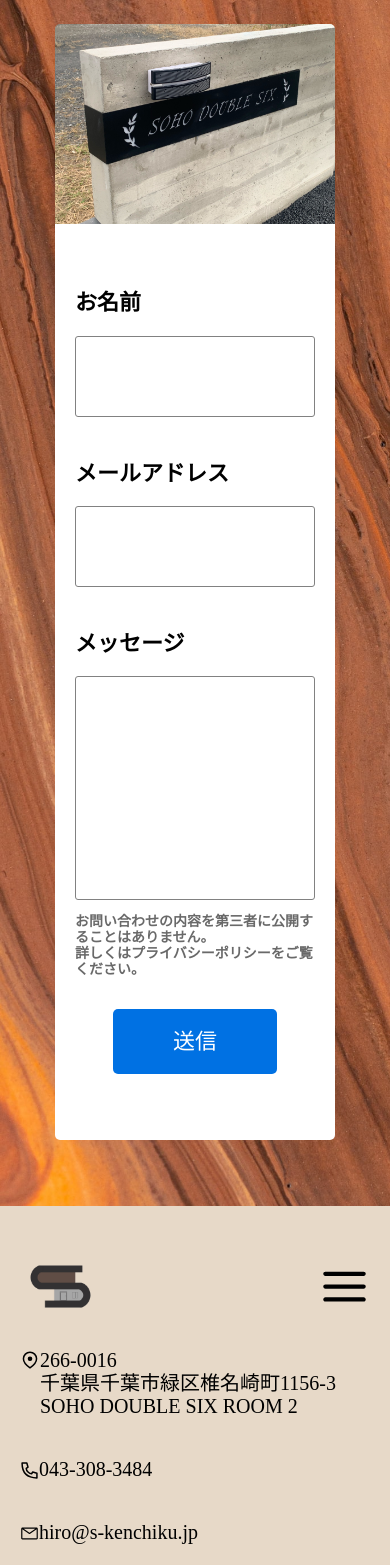
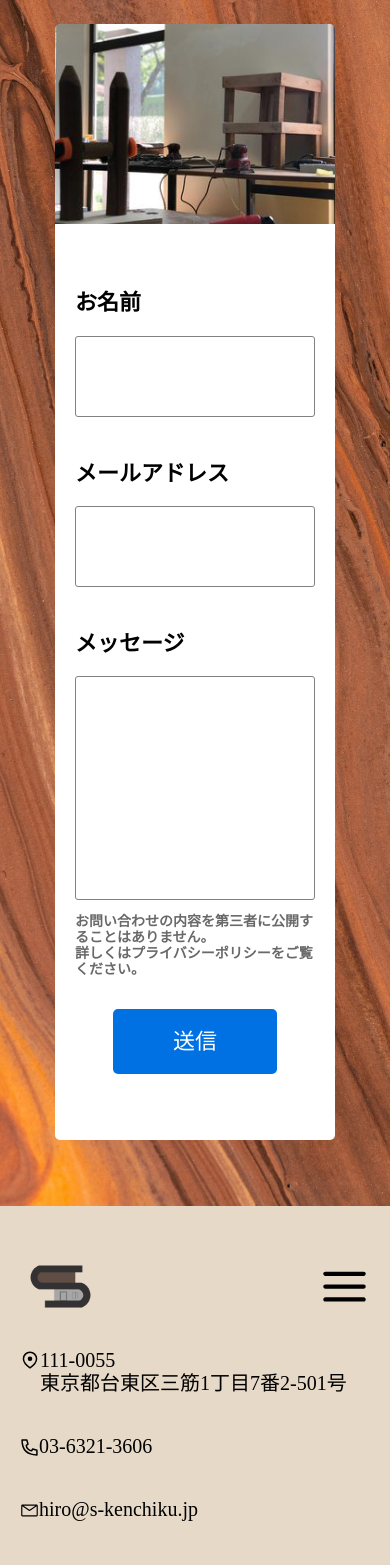
Before and after one commit to PagChomper/suzuki-demo-1, a React (Create React App) app: page /contact in a window 390 px wide. Shown: the part 432-1997 px from the top of the page. Built offline with nearby package versions, Linux system fonts and the light colour scheme; a web font is replaced by a local one.

Commit message:
changed package.json and text

```diff
--- a/package.json
+++ b/package.json
@@ -8,11 +8,11 @@
     "@testing-library/react": "^13.3.0",
     "@testing-library/user-event": "^13.5.0",
     "emailjs-com": "^3.2.0",
-    "node-sass": "^7.0.1",
     "react": "^18.2.0",
     "react-dom": "^18.2.0",
     "react-router-dom": "^5.3.3",
     "react-scripts": "5.0.1",
+    "sass": "^1.64.1",
     "web-vitals": "^2.1.4"
   },
   "scripts": {
--- a/src/components/Contact/Contact.jsx
+++ b/src/components/Contact/Contact.jsx
@@ -1,7 +1,7 @@
 import React from "react"
 import "./contact.scss"
 import PaperAirplane from "../../images/Paper-Airplane.svg"
-import SDS from "../../images/SDS.JPG"
+import SDS from "../../images/SDS.png"
 import emailjs from "@emailjs/browser"
 import { useRef } from "react"
 
--- a/src/components/Contact/contact.scss
+++ b/src/components/Contact/contact.scss
@@ -140,7 +140,7 @@
             grid-auto-rows: auto;
             height: auto;
             &--image {
-                            background: url(../../images/SDS.JPG);
+                            background: url(../../images/SDS.png);
             width: auto;
             height: 100%;
             background-size: cover;
--- a/src/components/Footer/Footer.jsx
+++ b/src/components/Footer/Footer.jsx
@@ -14,13 +14,13 @@ export default function Footer() {
         <div className="footer--information">
             <div>
                 <img className="pin" src={pin} alt="" />
-                <p>266-0016<br></br>
-千葉県千葉市緑区椎名崎町1156-3 <br></br>
-SOHO DOUBLE SIX ROOM 2</p>
+                <p>111-0055<br></br>
+                東京都台東区三筋1丁目7番2-501号<br></br>
+</p>
             </div>
             <div>
                 <img className="phone" src={phone} alt="" />
-                <p>043-308-3484</p>
+                <p>03-6321-3606</p>
             </div>
             <div>
                 <img src={email} alt="" />
--- a/src/components/Information/Information.jsx
+++ b/src/components/Information/Information.jsx
@@ -31,7 +31,7 @@ export default function Information(){
                     <p>特許所得「かまち固定くん」</p>
                     <span>2018年</span>
                     <p>資本金を1000万円に増資</p>
-                    <span>2020年</span>
+                    <span>2023 新本社移転</span>
                     <p className="nowrap smaller">本社建て替え SOHO DOUBLE SIX を竣工</p>
 
 
@@ -48,7 +48,7 @@ export default function Information(){
                     <span>代表取締役</span>
                     <p>鈴木 裕行</p>
                     <span>所在地</span>
-                    <p >266-0016 千葉県千葉市緑区椎名崎町1156-3 <span className="nowrap">SOHO DOUBLE SIX ROOM 2</span></p>
+                    <p>111-0055<span className="nowrap">東京都台東区三筋1丁目7番2-501号</span></p>
                     <span>設立</span>
                     <p>個人事業主1994年株式会社 2008年</p>
                     <span>連絡先</span>
```
Also changed, not shown: src/images/SDS.png (added), 1 other file (tests, documents, lock files or other folders).
